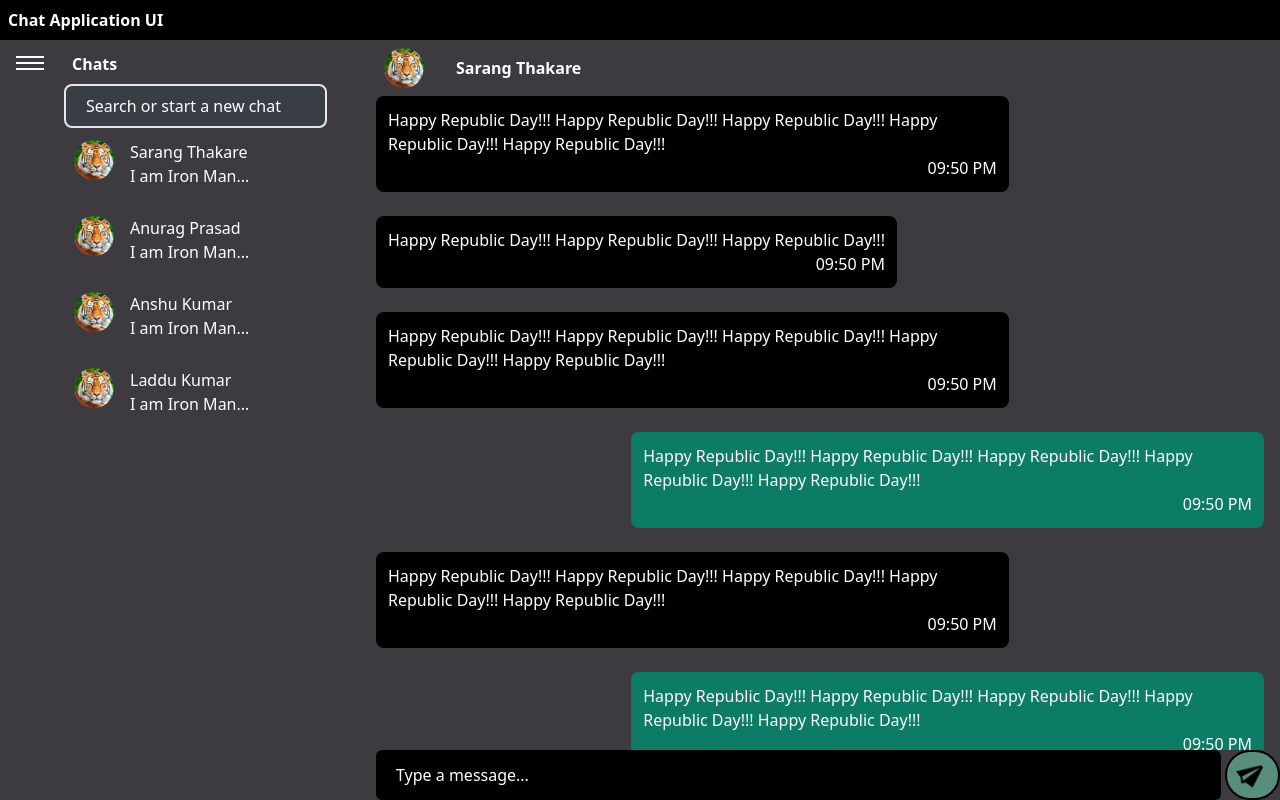
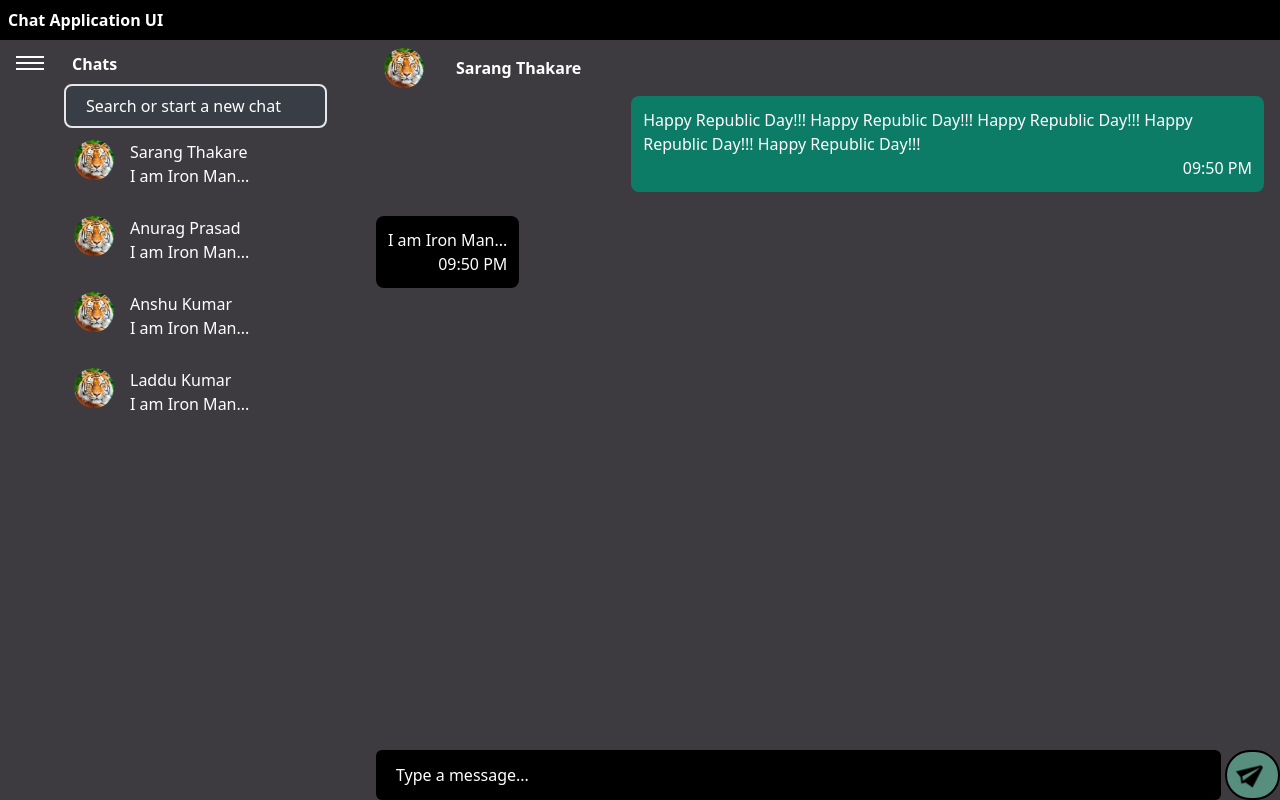
Before and after one commit to SarangVT/Chat-Application, a React (Create React App) app: page / in a window 1280 px wide. Built offline with nearby package versions, Linux system fonts and the light colour scheme.

Commit message:
Raw Application Ready

```diff
--- a/src/components/ChatWindow/ChatWindow.jsx
+++ b/src/components/ChatWindow/ChatWindow.jsx
@@ -5,12 +5,12 @@ import ConversationArea from "./ConversationArea";
 import { useChats } from "../context/ChatPreviewContext";
 
 const ChatWindow  = () => {
-    const {curRecipient} = useChats();
+    const {curRecipient, messages} = useChats();
     return (
         <div className={"w-full flex flex-col"}>
             <ChatWindowHeader contactName={curRecipient}/>
             <div className={"overflow-y-scroll scrollbar-custom flex-1"}>
-                <ConversationArea msg=""/>
+                <ConversationArea message={messages[curRecipient]}/>
             </div>
             <div className={"sticky bottom-0 w-full h-[50px]"}><MessageInput/></div>
         </div>
--- a/src/components/ChatWindow/ConversationArea.jsx
+++ b/src/components/ChatWindow/ConversationArea.jsx
@@ -5,13 +5,11 @@ import SentMsg from "./SentMsg";
 const ConversationArea = (props) => {
     return (
         <div className={"space-y-6"}>
-            <RecMsg msg="Happy Republic Day!!! Happy Republic Day!!! Happy Republic Day!!! Happy Republic Day!!! Happy Republic Day!!!" time="09:50 PM"/>
-            <RecMsg msg="Happy Republic Day!!! Happy Republic Day!!! Happy Republic Day!!!"  time="09:50 PM"/>
-            <RecMsg msg="Happy Republic Day!!! Happy Republic Day!!! Happy Republic Day!!! Happy Republic Day!!! Happy Republic Day!!!" time="09:50 PM"/>
             <SentMsg msg="Happy Republic Day!!! Happy Republic Day!!! Happy Republic Day!!! Happy Republic Day!!! Happy Republic Day!!!" time="09:50 PM"/>
-            <RecMsg msg="Happy Republic Day!!! Happy Republic Day!!! Happy Republic Day!!! Happy Republic Day!!! Happy Republic Day!!!" time="09:50 PM"/>
-            <SentMsg msg="Happy Republic Day!!! Happy Republic Day!!! Happy Republic Day!!! Happy Republic Day!!! Happy Republic Day!!!" time="09:50 PM"/>
-
+            {props.message.map((msg)=>(
+                    <RecMsg msg={msg} time="09:50 PM"/>
+                ))
+            }
 
         </div>
     );
--- a/src/components/ChatWindow/MessageInput.jsx
+++ b/src/components/ChatWindow/MessageInput.jsx
@@ -4,7 +4,7 @@ import { useChats } from "../context/ChatPreviewContext";
 
 const MessageInput = () => {
     const [curMessage, setCurMessage] = useState("");
-    const {addNewMessage, recipient} = useChats();
+    const {addNewMessage, recipient, curRecipient} = useChats();
     const handleInput = (e)=>{
         setCurMessage(e.target.value);
     }
@@ -14,6 +14,7 @@ const MessageInput = () => {
                 className={"flex-1 focus:outline-none bg-black placeholder-white text-white rounded-md h-[50px] mb-0 border-t-5 border-t-white pl-5"}/>
         <button className={"w-[55px] p-2 rounded-full border-2 border-black bg-[#578E7E] pr-2 ml-1"}
         disabled = {curMessage.trim()==""}
+        onClick={()=>addNewMessage(curMessage, curRecipient)}
         >
             <img src={sendIcon}  alt="Send" className={"rounded-full h-[30px]"}/></button>
         </div>
```
